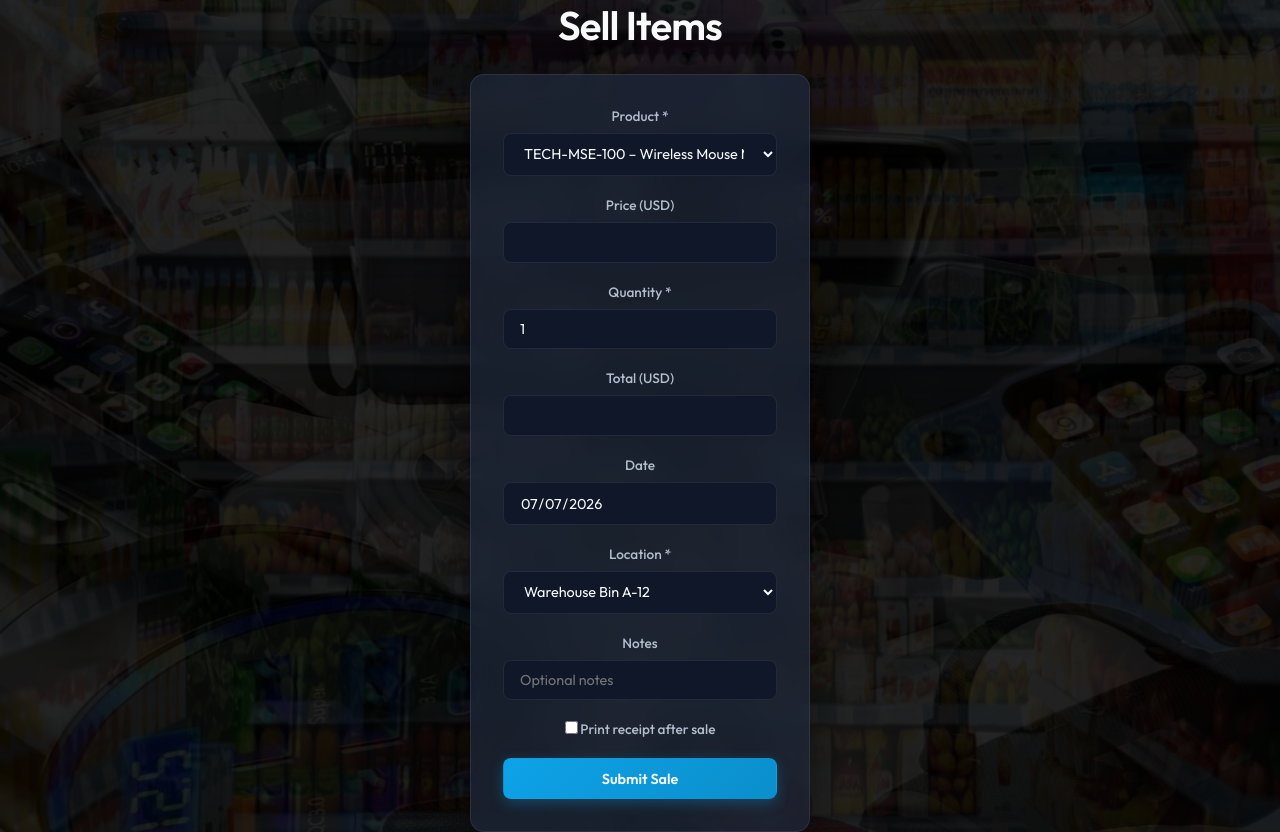
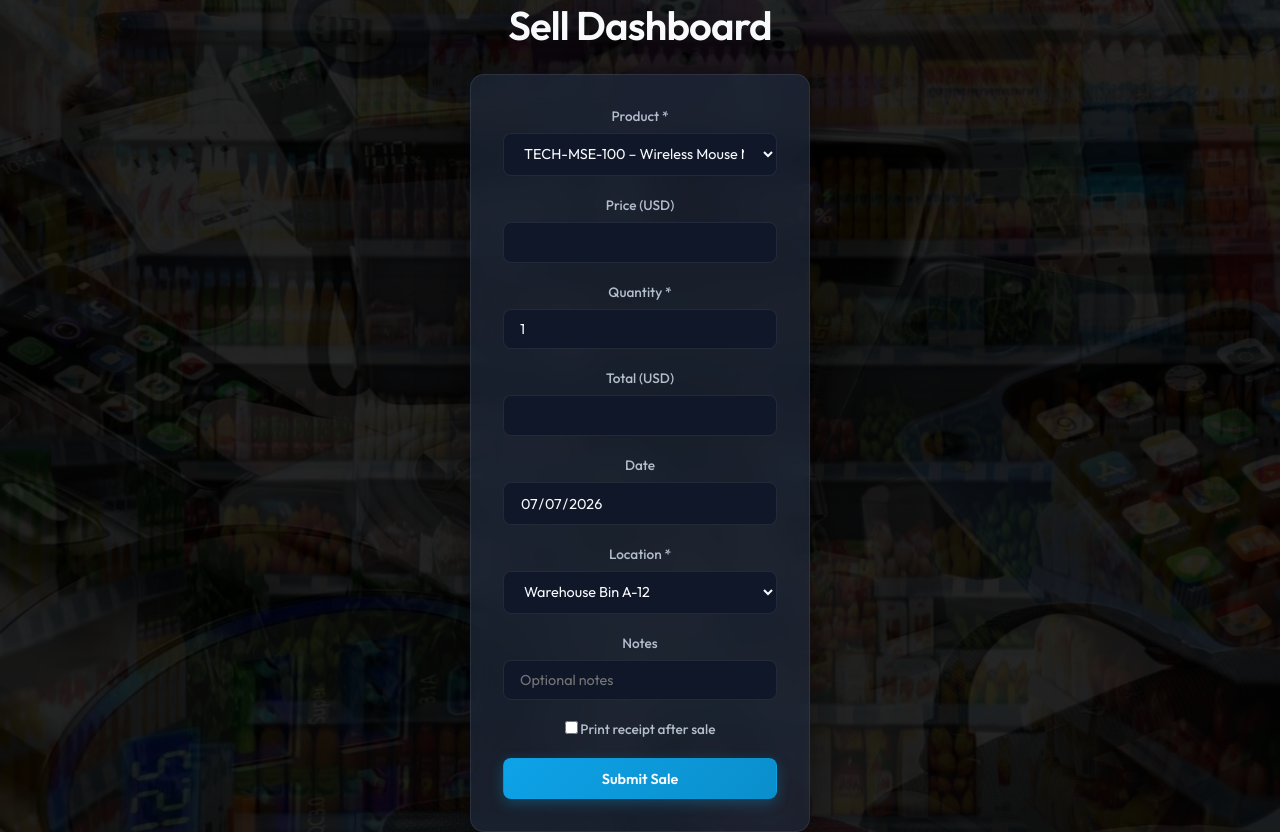
Before and after one commit to dannycodemaster/StockSentinel, a website: page sell.html in a window 1280 px wide. Drawn offline with Linux system fonts and the light colour scheme.

Commit message:
Rename Sell Items page to Sell Dashboard

```diff
--- a/sell.html
+++ b/sell.html
@@ -3,11 +3,11 @@
 <head>
   <meta charset="UTF-8" />
   <meta name="viewport" content="width=device-width, initial-scale=1.0" />
-  <title>StockSentinel - Sell Items</title>
+  <title>StockSentinel - Sell Dashboard</title>
   <link rel="stylesheet" href="index.css" />
 </head>
 <body class="landing-bg">
-  <h1>Sell Items</h1>
+  <h1>Sell Dashboard</h1>
   <div class="login-card" style="max-width:400px; margin:auto;">
     <form id="sell-form">
       <div class="form-group">
```
